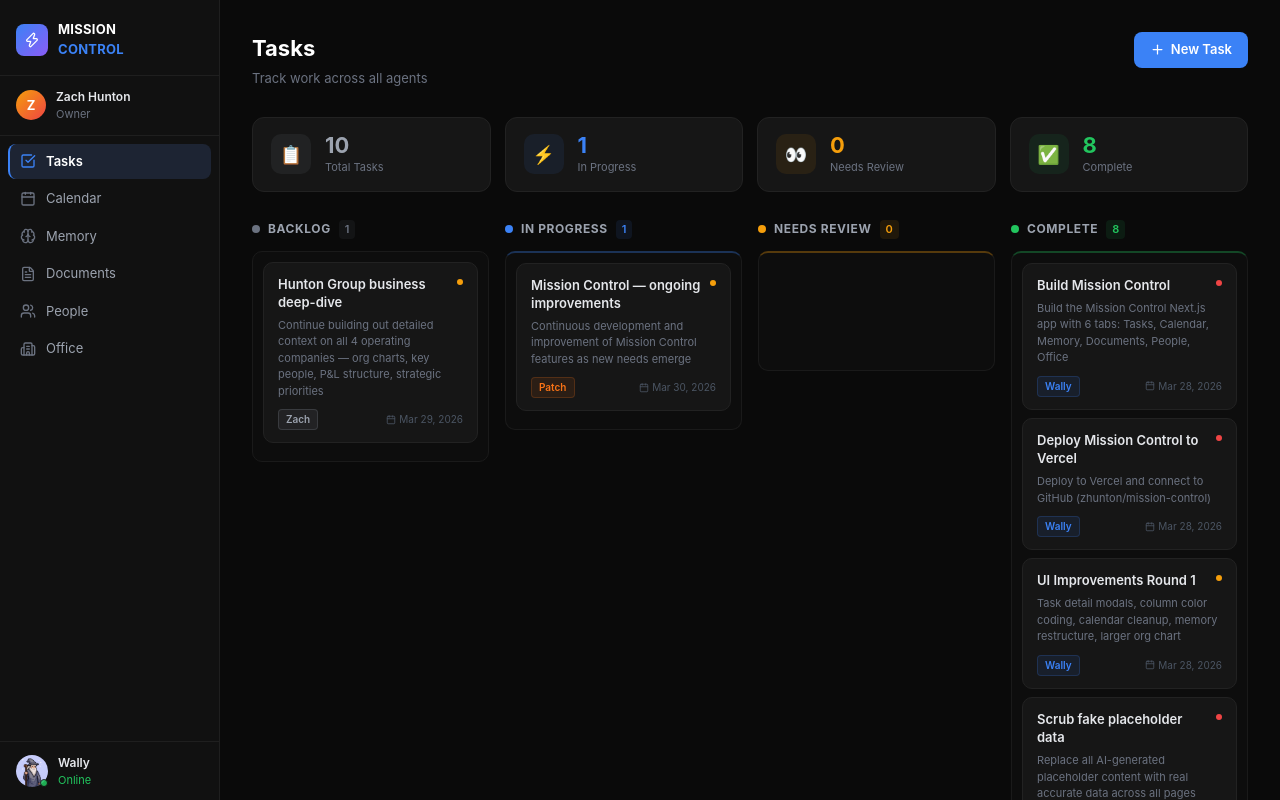
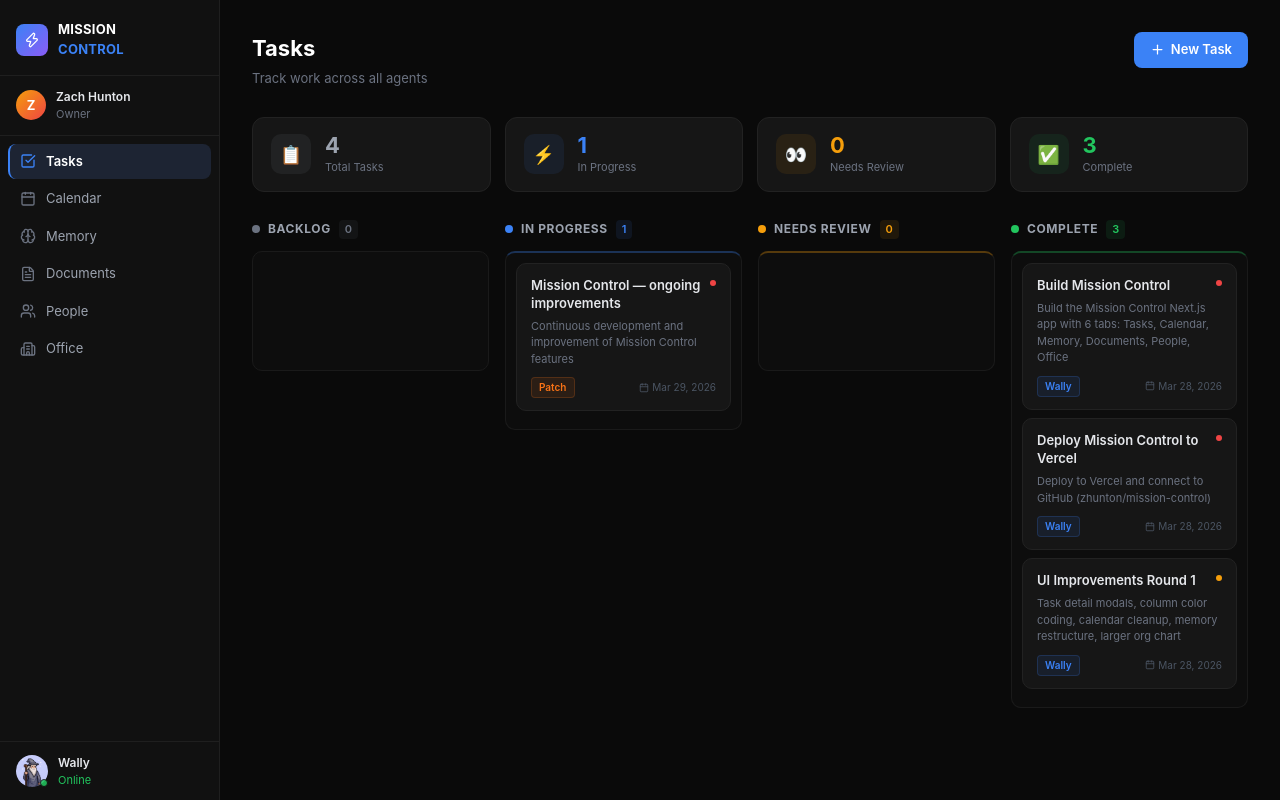
Before and after one commit to zhunton/mission-control, a Next.js app: page /tasks in a window 1280 px wide. Built offline with nearby package versions, Linux system fonts and the light colour scheme.

Commit message:
Tasks: persistent JSON storage with API route, protected task rules

```diff
--- /dev/null
+++ b/app/api/tasks/route.ts
@@ -0,0 +1,112 @@
+import { NextRequest, NextResponse } from "next/server";
+import fs from "fs";
+import path from "path";
+
+// Protected tasks (Zach-owned or backlog) are never deleted by automated syncs
+
+const DATA_FILE = path.join(process.cwd(), "data", "tasks.json");
+
+interface Task {
+  id: string;
+  title: string;
+  description: string;
+  why: string;
+  agent: string;
+  date: string;
+  status: "backlog" | "in-progress" | "needs-review" | "complete";
+  priority: "low" | "medium" | "high";
+  protected: boolean;
+}
+
+function readTasks(): Task[] {
+  const raw = fs.readFileSync(DATA_FILE, "utf-8");
+  return JSON.parse(raw) as Task[];
+}
+
+function writeTasks(tasks: Task[]): void {
+  fs.writeFileSync(DATA_FILE, JSON.stringify(tasks, null, 2), "utf-8");
+}
+
+function isProtected(task: Task): boolean {
+  return task.protected || task.agent === "Zach" || task.status === "backlog";
+}
+
+export async function GET() {
+  const tasks = readTasks();
+  return NextResponse.json(tasks);
+}
+
+export async function POST(request: NextRequest) {
+  const body = await request.json() as Omit<Task, "id" | "protected">;
+  const tasks = readTasks();
+
+  const newTask: Task = {
+    ...body,
+    id: Date.now().toString(),
+    protected: body.agent === "Zach" || body.status === "backlog",
+  };
+
+  tasks.push(newTask);
+  writeTasks(tasks);
+  return NextResponse.json(newTask, { status: 201 });
+}
+
+export async function PATCH(request: NextRequest) {
+  const body = await request.json() as { id: string } & Partial<Task>;
+  const { id, ...updates } = body;
+
+  const tasks = readTasks();
+  const idx = tasks.findIndex((t) => t.id === id);
+  if (idx === -1) {
+    return NextResponse.json({ error: "Task not found" }, { status: 404 });
+  }
+
+  const existing = tasks[idx];
+
+  if (isProtected(existing)) {
+    // Protected tasks: only allow status updates
+    const safeUpdates: Partial<Task> = {};
+    if (updates.status !== undefined) safeUpdates.status = updates.status;
+
+    tasks[idx] = {
+      ...existing,
+      ...safeUpdates,
+      // Re-evaluate protected flag after status change
+      protected: existing.protected || existing.agent === "Zach" || (safeUpdates.status ?? existing.status) === "backlog",
+    };
+  } else {
+    tasks[idx] = {
+      ...existing,
+      ...updates,
+      id: existing.id,
+      protected: updates.agent === "Zach" || (updates.status ?? existing.status) === "backlog",
+    };
+  }
+
+  writeTasks(tasks);
+  return NextResponse.json(tasks[idx]);
+}
+
+export async function DELETE(request: NextRequest) {
+  const { searchParams } = new URL(request.url);
+  const id = searchParams.get("id");
+
+  if (!id) {
+    return NextResponse.json({ error: "Missing id" }, { status: 400 });
+  }
+
+  const tasks = readTasks();
+  const task = tasks.find((t) => t.id === id);
+
+  if (!task) {
+    return NextResponse.json({ error: "Task not found" }, { status: 404 });
+  }
+
+  if (isProtected(task)) {
+    return NextResponse.json({ error: "Cannot delete a protected task" }, { status: 403 });
+  }
+
+  const filtered = tasks.filter((t) => t.id !== id);
+  writeTasks(filtered);
+  return NextResponse.json({ success: true });
+}
--- a/app/tasks/page.tsx
+++ b/app/tasks/page.tsx
@@ -1,6 +1,6 @@
 "use client";
 
-import { useState } from "react";
+import { useState, useEffect } from "react";
 import { Plus, X, Calendar, Info } from "lucide-react";
 
 type TaskStatus = "backlog" | "in-progress" | "needs-review" | "complete";
@@ -14,110 +14,9 @@ interface Task {
   date: string;
   status: TaskStatus;
   priority: "low" | "medium" | "high";
+  protected: boolean;
 }
 
-const INITIAL_TASKS: Task[] = [
-  {
-    id: "1",
-    title: "Build Mission Control",
-    description: "Build the Mission Control Next.js app with 6 tabs: Tasks, Calendar, Memory, Documents, People, Office",
-    why: "Central hub to track all projects, agent activity, and memory across our growing team",
-    agent: "Wally",
-    date: "Mar 28, 2026",
-    status: "complete",
-    priority: "high",
-  },
-  {
-    id: "2",
-    title: "Deploy Mission Control to Vercel",
-    description: "Deploy to Vercel and connect to GitHub (zhunton/mission-control)",
-    why: "Make Mission Control accessible from any device, not just the Mac Mini",
-    agent: "Wally",
-    date: "Mar 28, 2026",
-    status: "complete",
-    priority: "high",
-  },
-  {
-    id: "3",
-    title: "UI Improvements Round 1",
-    description: "Task detail modals, column color coding, calendar cleanup, memory restructure, larger org chart",
-    why: "Polish the UI based on Zach's initial feedback",
-    agent: "Wally",
-    date: "Mar 28, 2026",
-    status: "complete",
-    priority: "medium",
-  },
-  {
-    id: "4",
-    title: "Scrub fake placeholder data",
-    description: "Replace all AI-generated placeholder content with real accurate data across all pages",
-    why: "Mission Control should only show real information — fake data creates confusion",
-    agent: "Wally",
-    date: "Mar 28, 2026",
-    status: "complete",
-    priority: "high",
-  },
-  {
-    id: "5",
-    title: "Daily midnight memory sync",
-    description: "Automated cron job runs at midnight every night — reads session history, updates MEMORY.md, syncs Mission Control, commits and pushes both repos",
-    why: "Wally wakes fresh each session. This keeps memory and Mission Control accurate and up to date automatically.",
-    agent: "Wally",
-    date: "Mar 29, 2026",
-    status: "complete",
-    priority: "medium",
-  },
-  {
-    id: "7",
-    title: "Office page — medieval castle canvas",
-    description: "Rebuilt Office page as a full canvas room with pathfinding. Agents walk between themed zones: Wizard Tower, Forge, Alchemy Lab, Tavern, Round Table, Scribe's Corner. Pixel art sprites with walking animations.",
-    why: "Visual identity for the agent team — makes Mission Control feel alive, not just a dashboard.",
-    agent: "Patch",
-    date: "Mar 29, 2026",
-    status: "complete",
-    priority: "high",
-  },
-  {
-    id: "8",
-    title: "Avatar integration — Wally & Zach pixel art",
-    description: "Medieval pixel art avatars for Wally (wizard) and Zach (king) added to workspace and Mission Control. Fixed broken image rendering with standard <img> tags and onError handlers.",
-    why: "Visual consistency and identity — Wally needed a real face, not a placeholder.",
-    agent: "Patch",
-    date: "Mar 29, 2026",
-    status: "complete",
-    priority: "medium",
-  },
-  {
-    id: "9",
-    title: "Add Patch & Dali agents to Mission Control",
-    description: "Patch (Software Dev Agent) and Dali (Image Generation Agent) added to Office page, People/org chart, and Tasks. Canvas ctx null check TypeScript error also fixed.",
-    why: "Agent roster needs to be real and visible in Mission Control — no phantom agents.",
-    agent: "Wally",
-    date: "Mar 29, 2026",
-    status: "complete",
-    priority: "medium",
-  },
-  {
-    id: "10",
-    title: "Hunton Group business deep-dive",
-    description: "Continue building out detailed context on all 4 operating companies — org charts, key people, P&L structure, strategic priorities",
-    why: "Better context = better strategic advice. Zach needs Wally to think like someone who's been in the business for years.",
-    agent: "Zach",
-    date: "Mar 29, 2026",
-    status: "backlog",
-    priority: "medium",
-  },
-  {
-    id: "11",
-    title: "Mission Control — ongoing improvements",
-    description: "Continuous development and improvement of Mission Control features as new needs emerge",
-    why: "Patch owns the technical build. As new features are needed, Patch implements them under Wally's direction.",
-    agent: "Patch",
-    date: "Mar 30, 2026",
-    status: "in-progress",
-    priority: "medium",
-  },
-];
 
 const COLUMNS: { id: TaskStatus; label: string; color: string; accentBorder?: string }[] = [
   { id: "backlog", label: "Backlog", color: "#6b7280" },
@@ -362,7 +261,7 @@ function TaskDetailModal({ task, onClose }: { task: Task; onClose: () => void })
   );
 }
 
-function NewTaskModal({ onClose, onAdd }: { onClose: () => void; onAdd: (task: Omit<Task, "id">) => void }) {
+function NewTaskModal({ onClose, onAdd }: { onClose: () => void; onAdd: (task: Omit<Task, "id" | "protected">) => void }) {
   const [title, setTitle] = useState("");
   const [description, setDescription] = useState("");
   const [why, setWhy] = useState("");
@@ -537,16 +436,34 @@ function NewTaskModal({ onClose, onAdd }: { onClose: () => void; onAdd: (task: O
 }
 
 export default function TasksPage() {
-  const [tasks, setTasks] = useState<Task[]>(INITIAL_TASKS);
+  const [tasks, setTasks] = useState<Task[]>([]);
   const [showNewModal, setShowNewModal] = useState(false);
   const [selectedTask, setSelectedTask] = useState<Task | null>(null);
 
-  const addTask = (task: Omit<Task, "id">) => {
-    setTasks((prev) => [...prev, { ...task, id: Date.now().toString() }]);
+  useEffect(() => {
+    fetch("/api/tasks")
+      .then((r) => r.json())
+      .then((data: Task[]) => setTasks(data));
+  }, []);
+
+  const addTask = async (task: Omit<Task, "id" | "protected">) => {
+    const res = await fetch("/api/tasks", {
+      method: "POST",
+      headers: { "Content-Type": "application/json" },
+      body: JSON.stringify(task),
+    });
+    const newTask: Task = await res.json();
+    setTasks((prev) => [...prev, newTask]);
   };
 
-  const moveTask = (id: string, status: TaskStatus) => {
-    setTasks((prev) => prev.map((t) => (t.id === id ? { ...t, status } : t)));
+  const moveTask = async (id: string, status: TaskStatus) => {
+    const res = await fetch("/api/tasks", {
+      method: "PATCH",
+      headers: { "Content-Type": "application/json" },
+      body: JSON.stringify({ id, status }),
+    });
+    const updated: Task = await res.json();
+    setTasks((prev) => prev.map((t) => (t.id === id ? updated : t)));
   };
 
   const counts = {
--- /dev/null
+++ b/data/tasks.json
@@ -0,0 +1,46 @@
+[
+  {
+    "id": "1",
+    "title": "Build Mission Control",
+    "description": "Build the Mission Control Next.js app with 6 tabs: Tasks, Calendar, Memory, Documents, People, Office",
+    "why": "Central hub to track all projects, agent activity, and memory across our growing team",
+    "agent": "Wally",
+    "date": "Mar 28, 2026",
+    "status": "complete",
+    "priority": "high",
+    "protected": false
+  },
+  {
+    "id": "2",
+    "title": "Deploy Mission Control to Vercel",
+    "description": "Deploy to Vercel and connect to GitHub (zhunton/mission-control)",
+    "why": "Make Mission Control accessible from any device, not just the Mac Mini",
+    "agent": "Wally",
+    "date": "Mar 28, 2026",
+    "status": "complete",
+    "priority": "high",
+    "protected": false
+  },
+  {
+    "id": "3",
+    "title": "UI Improvements Round 1",
+    "description": "Task detail modals, column color coding, calendar cleanup, memory restructure, larger org chart",
+    "why": "Polish the UI based on Zach's initial feedback",
+    "agent": "Wally",
+    "date": "Mar 28, 2026",
+    "status": "complete",
+    "priority": "medium",
+    "protected": false
+  },
+  {
+    "id": "4",
+    "title": "Mission Control — ongoing improvements",
+    "description": "Continuous development and improvement of Mission Control features",
+    "why": "Patch owns the technical build of Mission Control. As new features are needed, Patch implements them under Wally's direction.",
+    "agent": "Patch",
+    "date": "Mar 29, 2026",
+    "status": "in-progress",
+    "priority": "high",
+    "protected": false
+  }
+]
```
